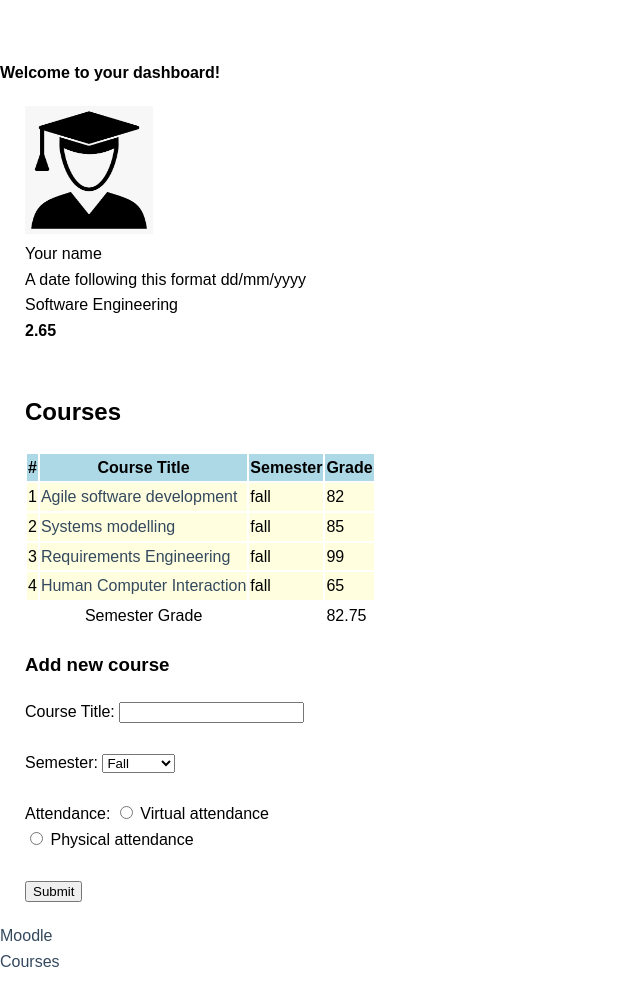
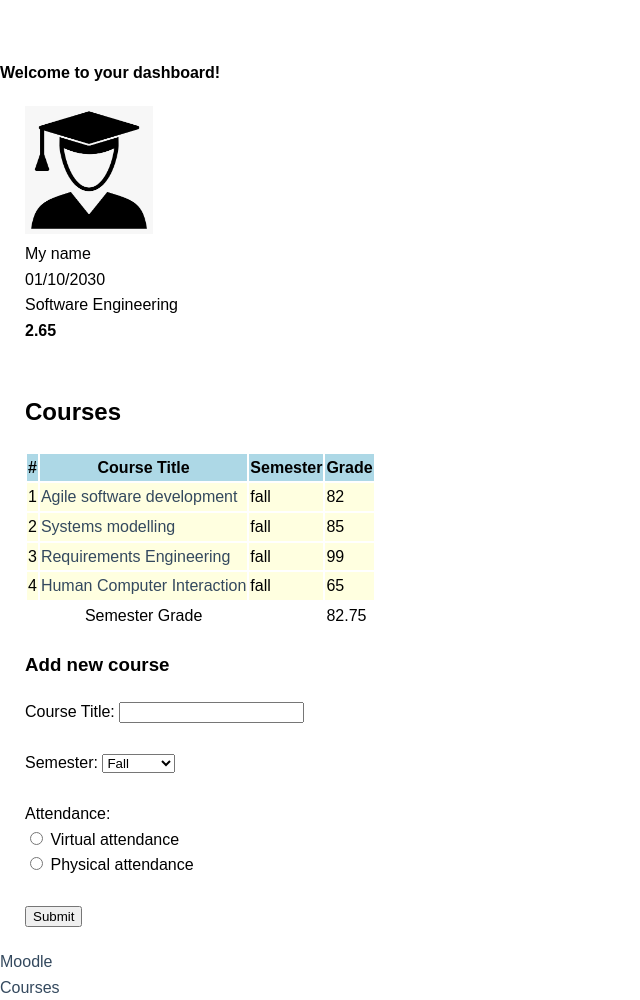
Before and after one commit to neosghub/Personal_Portfolio, a website: page index.html in a window 1280 px wide. Shown: the whole page, without its empty margins (0-640 px from the left). Before the commit the page ends 975 px from the top, so only its background shows below. Drawn offline with Linux system fonts and the light colour scheme.

Commit message:
Third commit info modified

```diff
--- a/index.html
+++ b/index.html
@@ -5,7 +5,7 @@
         <meta name="viewport" content="width=device-width, initial-scale=1.0">
         <link rel="icon" href="res/images/Favicon.ico">
         <link rel="stylesheet" href="res/css/style.css">
-        <strong>Welcome to your dashboard!</strong>
+        <strong> Welcome to your dashboard!</strong>
         <title>My Dashboard</title>
         <script type="text/javascript" src="src"></script>
     </head>
@@ -16,8 +16,8 @@
     </div>
     <div>
         <ul>
-            <li>Your name</li>
-            <li> A date following this format dd/mm/yyyy</li>
+            <li> My name </li>
+            <li> 01/10/2030 </li>
             <li> Software Engineering </li>
         </ul>
     </div>
@@ -85,7 +85,7 @@
         <option value="spring">Spring</option>
         <option value="summer">Summer</option>
     </select><br><br>
-    <label for="attendance">Attendance:</label>
+    <label for="attendance">Attendance:</label><br>
     <input type="radio" id="virtual" name="attendance" value="virtual">
     <label for="virtual">Virtual attendance</label><br>
     <input type="radio" id="physical" name="attendance" value="physical">
@@ -97,11 +97,6 @@
 
 
     <body>
-
-
-
-
-
 
         <footer>
             <ul>
```
